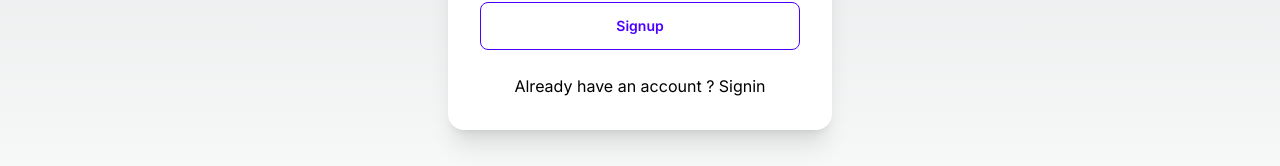
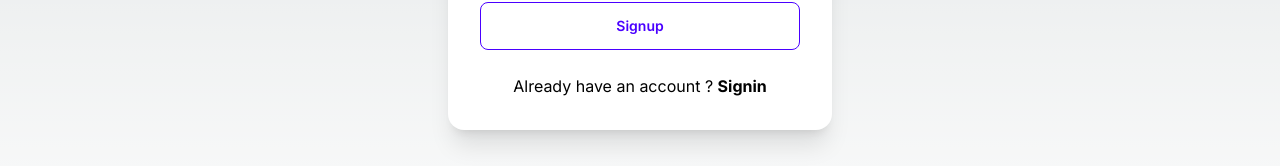
Before and after one commit to aliftech/todoapp, a Next.js app: page /signup in a window 1280 px wide. Shown: the part 474-640 px from the top of the page. Built offline with nearby package versions, Linux system fonts and the light colour scheme.

Commit message:
perf: fix the signup and signin link styling

```diff
--- a/app/page.tsx
+++ b/app/page.tsx
@@ -41,7 +41,7 @@ export default function Home() {
           </div>
 
           <div className="text-center mt-4">
-            Don't have any account ? <Link href={"/signup"}>Signup</Link>
+            Don't have any account ? <Link href={"/signup"}><b>Signup</b></Link>
           </div>
         </div>
       </div>
--- a/app/signup/page.tsx
+++ b/app/signup/page.tsx
@@ -56,7 +56,7 @@ const page = () => {
           </div>
 
           <div className="text-center mt-4">
-            Already have an account ? <Link href={"/"}>Signin</Link>
+            Already have an account ? <Link href={"/"}><b>Signin</b></Link>
           </div>
         </div>
       </div>
--- a/package.json
+++ b/package.json
@@ -3,7 +3,7 @@
   "version": "0.1.0",
   "private": true,
   "scripts": {
-    "dev": "next dev",
+    "dev": "next dev -p 8000",
     "build": "next build",
     "start": "next start",
     "lint": "next lint"
```
Also changed, not shown: 1 other file (tests, documents, lock files or other folders).
